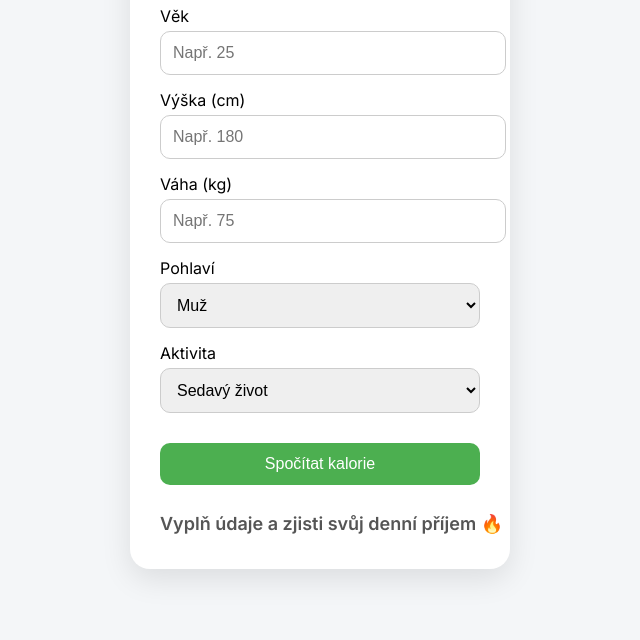
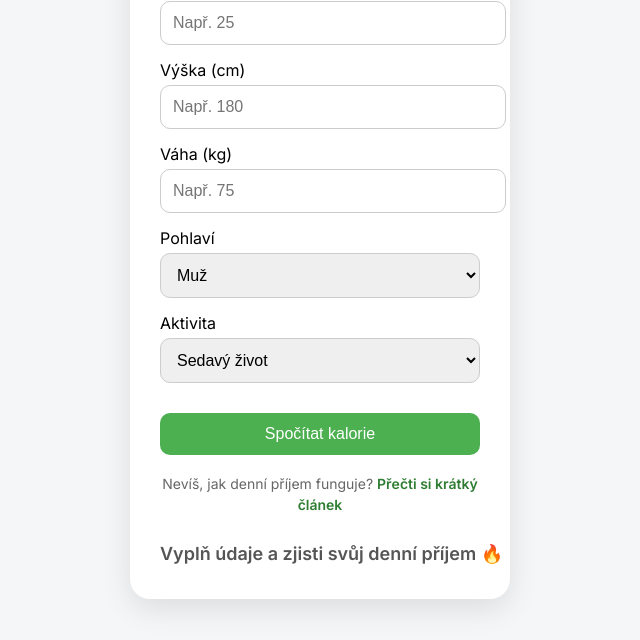
Before and after one commit to MatejT487/bmi-kalkulacka, a plain HTML site: page kalkulacka-kalorii.html in a window 1280 px wide. Shown: the part 176-816 px from the top of the page, without its empty margins (320-960 px from the left). Drawn offline with Linux system fonts and the light colour scheme.

Commit message:
Update kalkulacka-kalorii.html

```diff
--- a/kalkulacka-kalorii.html
+++ b/kalkulacka-kalorii.html
@@ -133,6 +133,11 @@ button:hover {
 
     <button onclick="calculateCalories()">Spočítat kalorie</button>
 
+    <p class="helper-link">
+  Nevíš, jak denní příjem funguje?
+  <a href="kolik-kalorii-denne.html">Přečti si krátký článek</a>
+</p>
+
     <div class="result" id="result" style="color: #555;">
         Vyplň údaje a zjisti svůj denní příjem 🔥
     </div>
```
